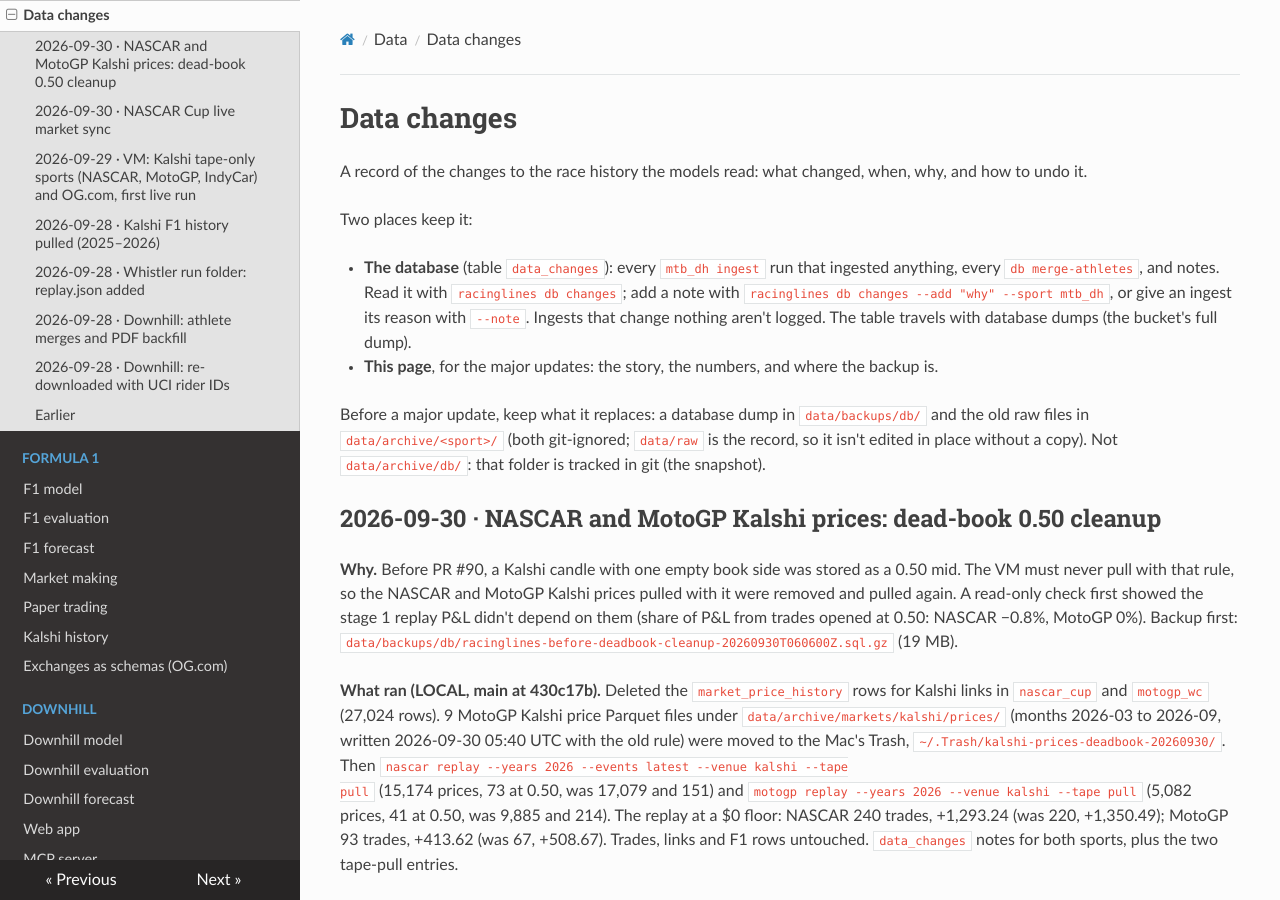
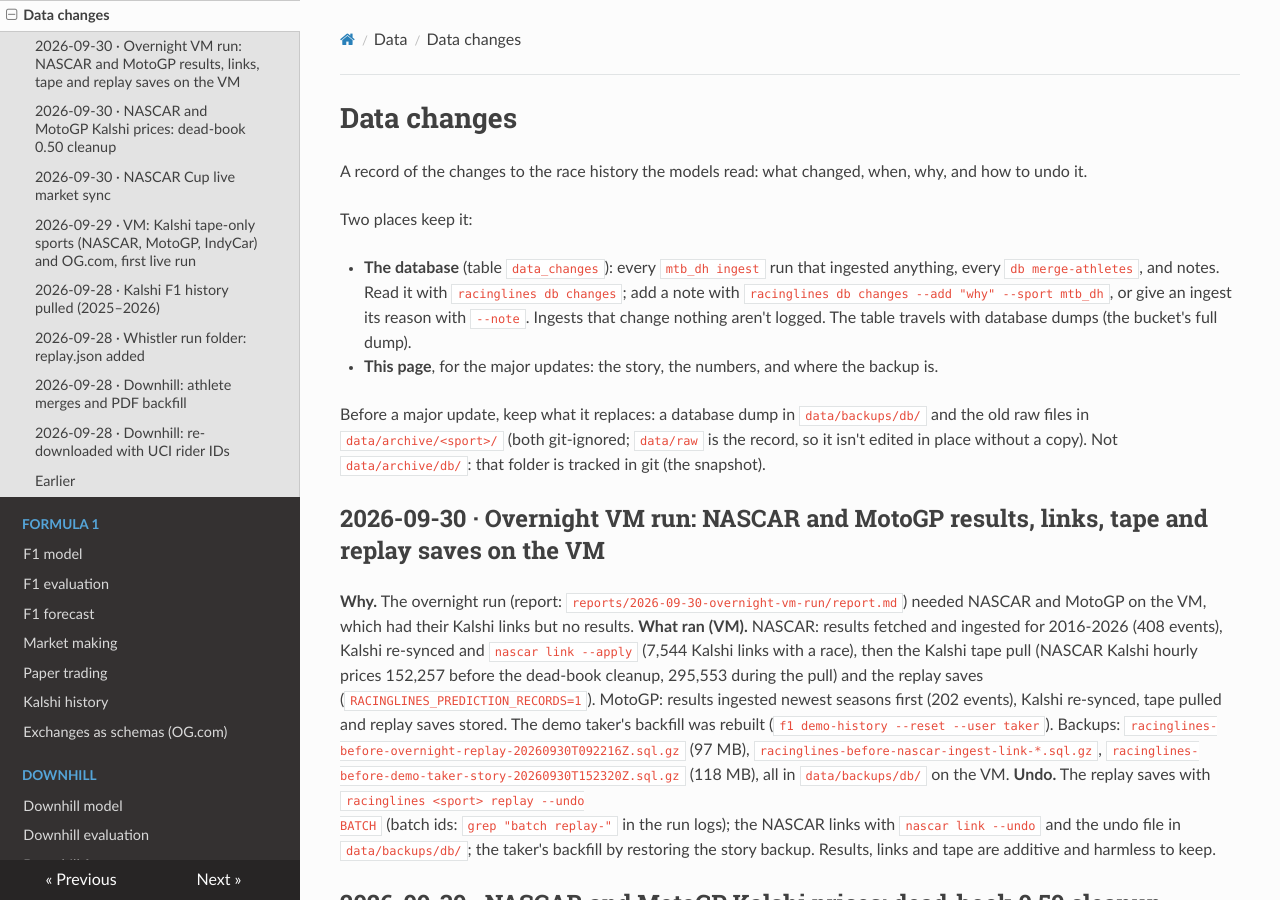
Before and after one commit to lalligagger/racinglines-public, an MkDocs documentation site: the page built from docs/data-changes.md, in a window 1280 px wide and 900 px high. Built offline with MkDocs 1.6.1, drawn with Linux system fonts in a browser that asks for light colours; nearby versions of some CDN libraries.

Commit message:
Overnight VM run: report, decision log, data changes; grid ranking copes with a season with no races (#102)
* Overnight VM run: grid ranking copes with a season that had no race with markets (MotoGP 2025 KeyError 'net')

Co-Authored-By: Claude Opus 5.5 <noreply@anthropic.com>
Claude-Session: https://claude.ai/code/session_01EYppBXe5MHrTKtuDVuYnTk

* Overnight VM run report (2026-09-30), decision-log entry (profile A stays, NASCAR grid not tuned), data-changes entry

Co-Authored-By: Claude Opus 5.5 <noreply@anthropic.com>
Claude-Session: https://claude.ai/code/session_01EYppBXe5MHrTKtuDVuYnTk

---------

Co-authored-by: Claude <noreply@anthropic.com>

```diff
--- a/docs/data-changes.md
+++ b/docs/data-changes.md
@@ -13,6 +13,21 @@ Two places keep it:
 Before a major update, keep what it replaces: a database dump in `data/backups/db/` and the old raw
 files in `data/archive/<sport>/` (both git-ignored; `data/raw` is the record, so it isn't edited in place
 without a copy). Not `data/archive/db/`: that folder is tracked in git (the snapshot).
+
+## 2026-09-30 · Overnight VM run: NASCAR and MotoGP results, links, tape and replay saves on the VM
+
+**Why.** The overnight run (report: `reports/2026-09-30-overnight-vm-run/report.md`) needed NASCAR and MotoGP on the
+VM, which had their Kalshi links but no results. **What ran (VM).** NASCAR: results fetched and ingested for 2016-2026
+(408 events), Kalshi re-synced and `nascar link --apply` (7,544 Kalshi links with a race), then the Kalshi tape pull
+(NASCAR Kalshi hourly prices 152,257 before the dead-book cleanup, 295,553 during the pull) and the replay saves
+(`RACINGLINES_PREDICTION_RECORDS=1`). MotoGP: results ingested newest seasons first (202 events), Kalshi re-synced,
+tape pulled and replay saves stored. The demo taker's backfill was rebuilt (`f1 demo-history --reset --user taker`).
+Backups: `racinglines-before-overnight-replay-20260930T092216Z.sql.gz` (97 MB),
+`racinglines-before-nascar-ingest-link-*.sql.gz`, `racinglines-before-demo-taker-story-20260930T152320Z.sql.gz`
+(118 MB), all in `data/backups/db/` on the VM. **Undo.** The replay saves with `racinglines <sport> replay --undo
+BATCH` (batch ids: `grep "batch replay-"` in the run logs); the NASCAR links with `nascar link --undo` and the undo
+file in `data/backups/db/`; the taker's backfill by restoring the story backup. Results, links and tape are additive
+and harmless to keep.
 
 ## 2026-09-30 · NASCAR and MotoGP Kalshi prices: dead-book 0.50 cleanup
 
--- a/docs/f1-roadmap.md
+++ b/docs/f1-roadmap.md
@@ -442,6 +442,7 @@ signals, with leakage-rule tests like Polymarket's.
 | 2026-09-30 | 9 | Kalshi taker results are left out of every ranking until the replay fills at a tradeable price | Kalshi's stored price is each candle's last trade, and thin books print at extremes: 1.67% of Kalshi F1 points are 15+ points off their rolling median (5.6% on head-to-heads) against 0.06% on Polymarket. The taker buys at those prints (taker-resweep report, section 3). Needs a bid/ask re-pull from a machine with Kalshi access | — |
 | 2026-09-30 | 8 | Taker re-sweep (`sweeps/taker-resweep.toml`, 212 sweeps, 16k confirmations): **A stays the core taker**; the Pro shortlist is T1-T10 (A and its nearest variants, and the stage-aware taker on A's settings), the recommended blend TB = A's update + stage-aware takers at half stake each (16k: 2026 +2,048, 2025 +989); Basic draws 3 of the 10 per account from a fixed seed. No default changes; PR #81's switches stay off (`thin_edge_mult` inert on history, podium coherence 0.35 within noise) | Held-out rule with a measured noise floor (update ±400, others ±700). Nothing beats A beyond noise in both seasons; volume floor 0 excluded (untradeable last prices); the blend was chosen on both seasons, so it has no held-out season | profile A as Basic's only strategy |
 | 2026-09-30 | 9 | NASCAR Cup season forecast (`racinglines nascar season`, `models/nascar_season.py`), read-only and off by default (`RACINGLINES_NASCAR_SEASON=1`): the rest of the season from the points standings through the 2026 Chase (top 16 on points, reset 2100/2075/2065/2060/2055 then −5 to 2000, 10 races, no eliminations; 55 for a win), each race priced by the schema's `pricing_model`. A priori settings, none tuned: stage finishes = the race order re-drawn with N(0, 5 places), the one bonus point a race to the best of the order re-drawn with N(0, 6), 4,000 sims, seed 7, the race model's defaults except `noise`, which is measured (the SD of each finish around the driver's previous-6-race mean over the last two seasons) because the default 2.0 gave the points leader 94.6% on the Mac spot check against 40-55% on all three exchanges; the replay keeps 2.0 (an owner decision to change). Today's standings come from NASCAR's points feed when on disk (penalties, official seeds) | No season-market history to tune on yet; races are simulated independently (no form drift, no track types), which understates the spread, so the prices are an indicator, not a trading input. The bonus point's rule is inferred from the 2026 feeds. Any tuning needs its own entry | — |
+| 2026-09-30 | 9 | Overnight VM run (106-job broad sweep at 4k, top 10 at 16k; report `reports/2026-09-30-overnight-vm-run/report.md`): **profile A stays the core taker**; no default changes. NASCAR × Kalshi taker grid: defaults stay (min edge 0.05, $50 floor), nothing tuned | Held-out rule, noise floor ±352: no setting beats A by more than that in both seasons (best 2026 gains `reset_weight=0.5` +400, gbm half-life 90 +405, both within noise or negative in 2025; best 2025 gain +222). NASCAR is +4.2k to +5.5k in 2026 (19-21 of 32 races up) but loses in every setting in 2025 (−242 to −390, 1-2 of 8 races up) on Kalshi last-trade prices: 2026-specific, not robust | — |
 
 ## Open questions
 
```
Also changed, not shown: 2 other files.
